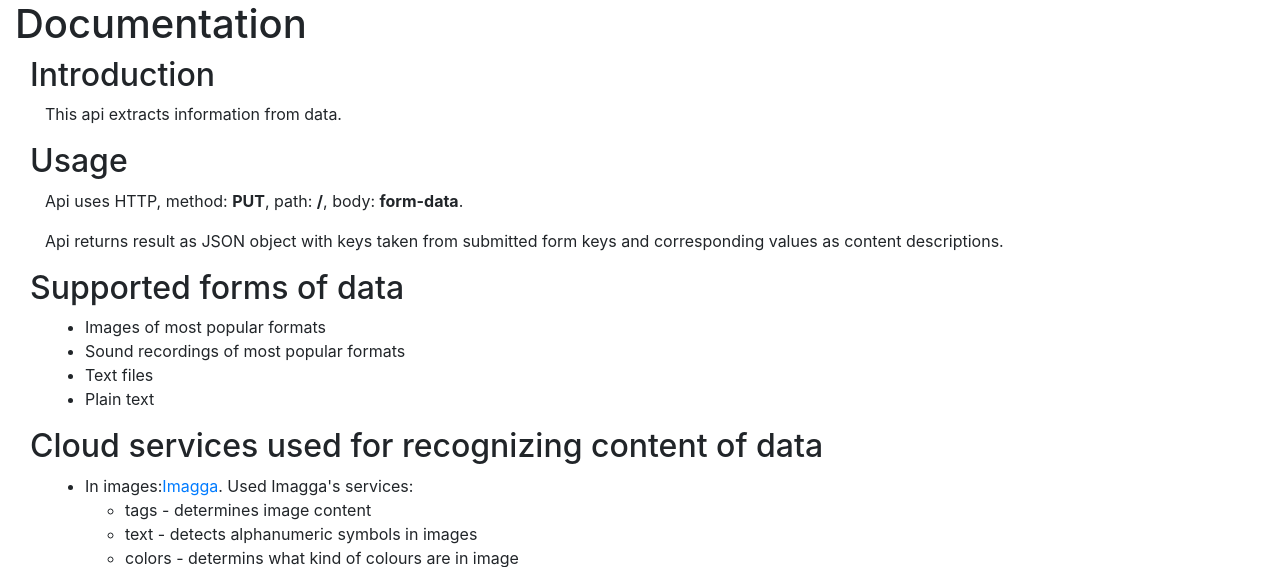
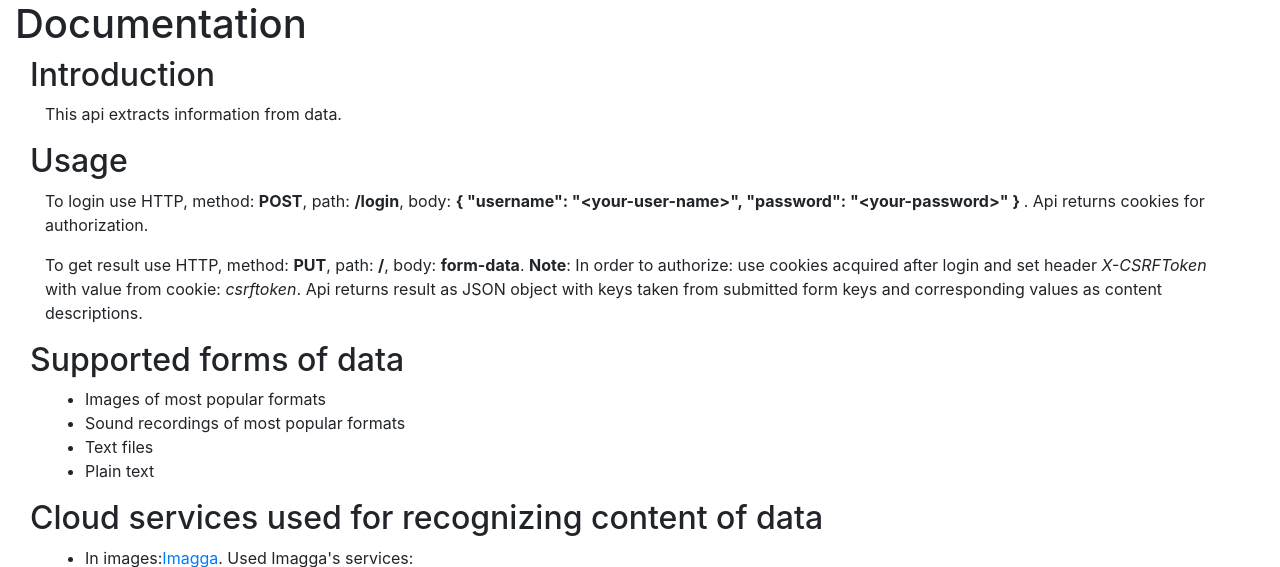
Before and after one commit to AleksasVaitulevicius/content_recogniser, a Django app: page / in a window 1280 px wide. Shown: the top 567 px of the page. Run offline with Django 3.2, Linux system fonts and the light colour scheme; some libraries are stand-ins or nearby versions.

Commit message:
updated documentation

```diff
--- a/content_recogniser/settings.py
+++ b/content_recogniser/settings.py
@@ -25,7 +25,7 @@ SECRET_KEY = '(0#w%5uzlu9$w4ebdnt)a)1@u!w-c(b*pu2_)@9mp29pft5045'
 # SECURITY WARNING: don't run with debug turned on in production!
 DEBUG = True
 
-ALLOWED_HOSTS = []
+ALLOWED_HOSTS = ['aleksas.pythonanywhere.com']
 
 
 # Application definition
--- a/templates/documentation.html
+++ b/templates/documentation.html
@@ -16,8 +16,20 @@
             </div>
             <h2>Usage</h2>
             <div class="container-fluid">
-                <p>Api uses HTTP, method: <b>PUT</b>, path: <b>/</b>, body: <b>form-data</b>.</p>
                 <p>
+                    To login use  HTTP, method: <b>POST</b>, path: <b>/login</b>, body:
+                    <b>
+                        {
+                            "username": "&lt;your-user-name&gt;",
+                            "password": "&lt;your-password&gt;"
+                        }
+                    </b>.
+                    Api returns cookies for authorization.
+                </p>
+                <p>
+                    To get result use HTTP, method: <b>PUT</b>, path: <b>/</b>, body: <b>form-data</b>.
+                    <b>Note</b>: In order to authorize: use cookies acquired after login and
+                    set header <i>X-CSRFToken</i> with value from cookie: <i>csrftoken</i>.
                     Api returns result as JSON object with keys taken from submitted form keys and
                     corresponding values as content descriptions.
                 </p>
```
Also changed, not shown: README.md, db.sqlite3.
